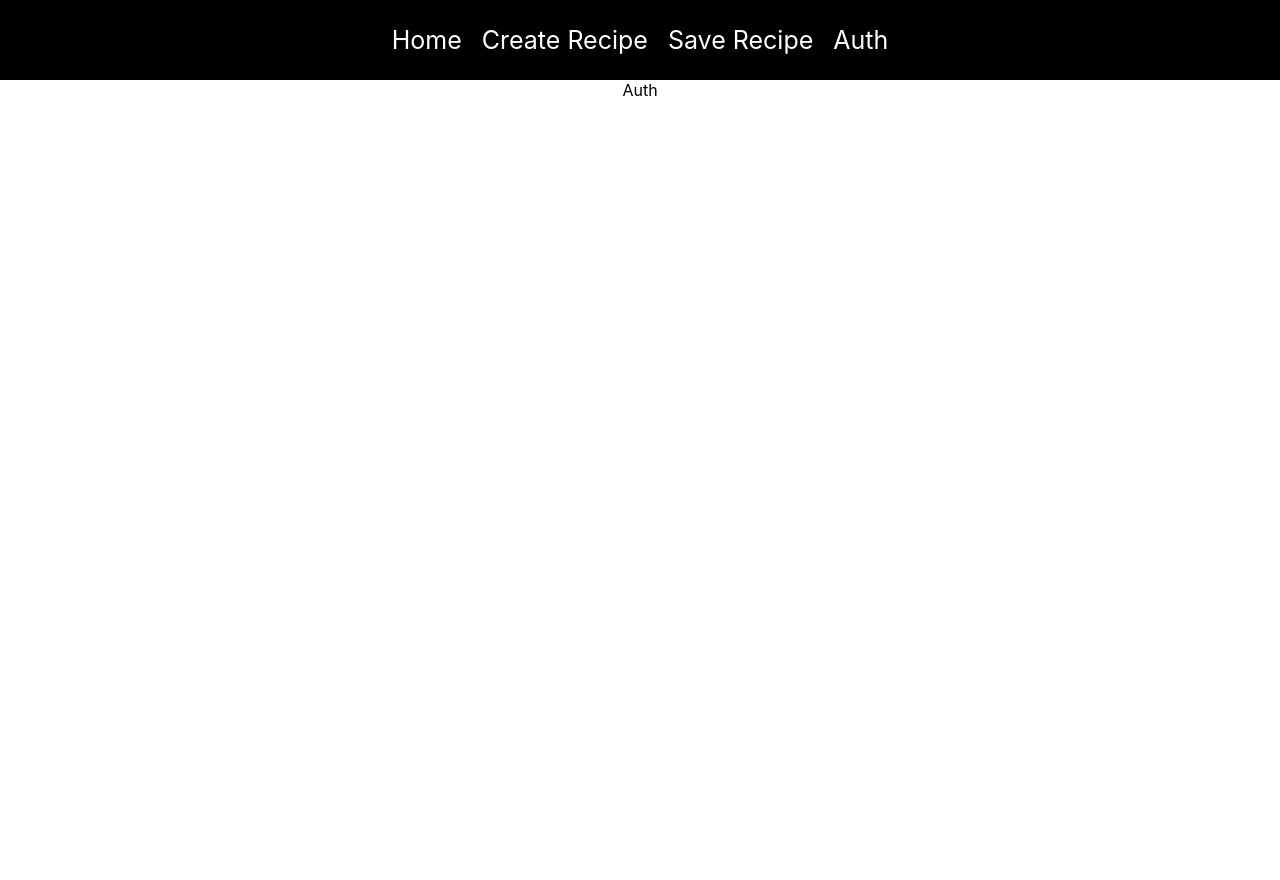
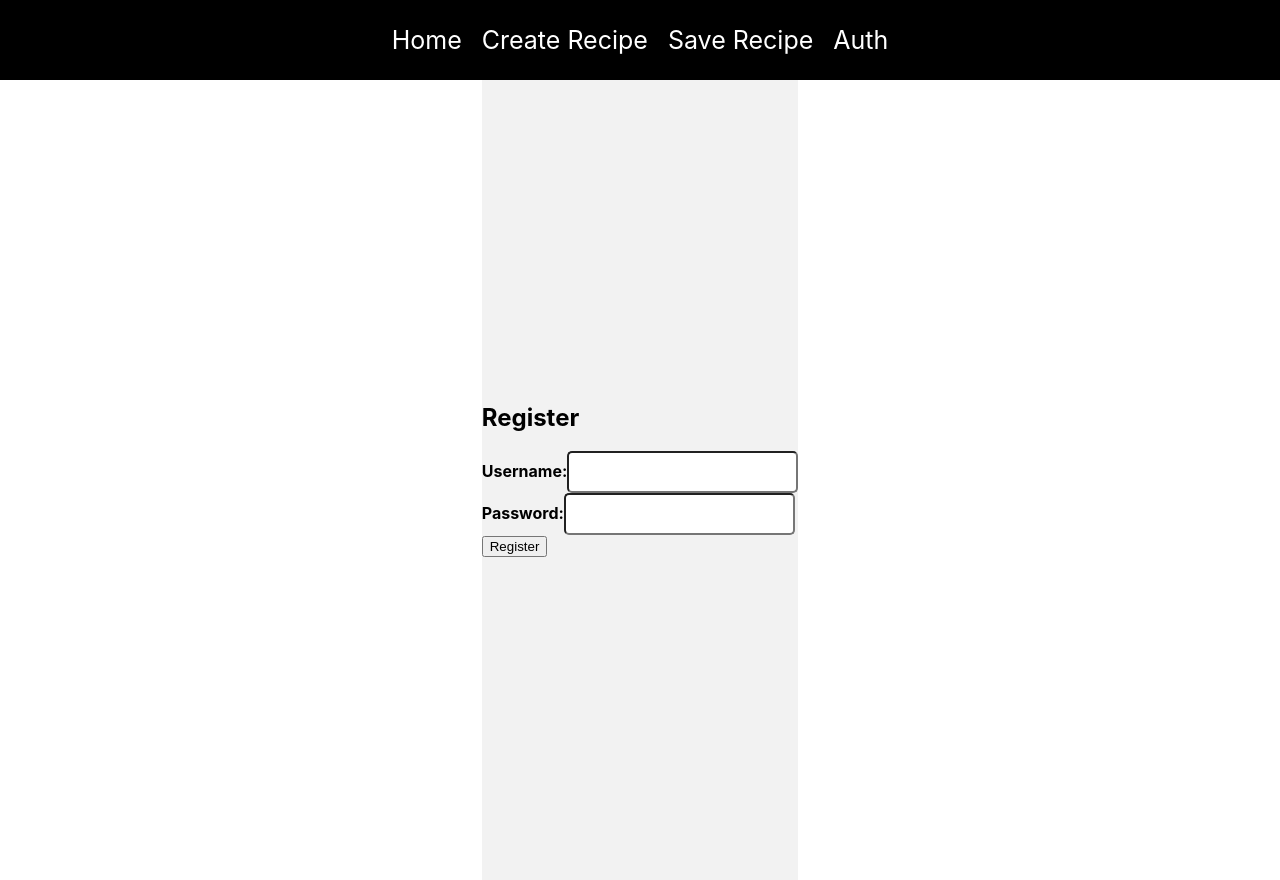
Before and after one commit to Dager1/RecipeWebsite, a React (Create React App) app in the folder client/: page /auth in a window 1280 px wide. Before the commit the page ends 800 px from the top, so only its background shows below. Built offline with nearby package versions, Linux system fonts and the light colour scheme.

Commit message:
register component of the auth page

```diff
--- a/client/src/pages/auth.js
+++ b/client/src/pages/auth.js
@@ -1,3 +1,44 @@
+import { useState } from "react";
+
 export const Auth = () => {
-  return <div>Auth</div>;
+  return (
+    <div className="auth">
+      <Login />
+      <Register />
+    </div>
+  );
 };
+
+const Login = () => {};
+
+const Register = () => {
+  const [username, setUsername] = useState("");
+  const [password, setPassword] = useState("");
+
+  return (
+    <div className="auth-comtainer">
+      <form>
+        <h2>Register</h2>
+        <div className="from-group">
+          <label htmlFor="username">Username:</label>
+          <input
+            type="text"
+            id="username"
+            value={username}
+            onChange={(event) => setUsername(event.target.value)}></input>
+        </div>
+        <div className="from-group">
+          <label htmlFor="password">Password:</label>
+          <input
+            type="text"
+            id="password"
+            value={password}
+            onChange={(event) => {
+              setPassword(event.target.value);
+            }}></input>
+        </div>
+        <button type="submit">Register</button>
+      </form>
+    </div>
+  );
+};
```
